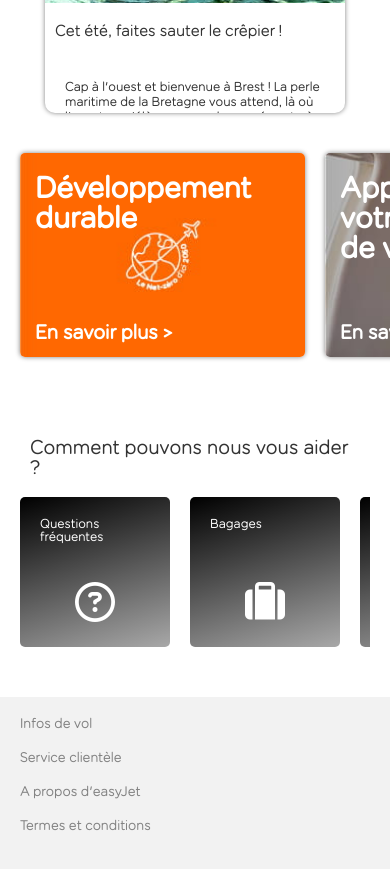
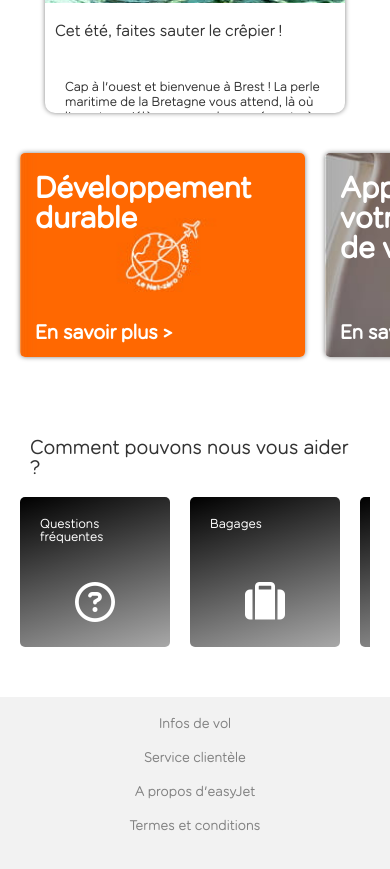
Before and after one commit to Audreyb1995/easyjet-project, a plain HTML site: page index.html in a window 390 px wide. Shown: the part 1932-2801 px from the top of the page. Drawn offline with Linux system fonts and the light colour scheme.

Commit message:
footer modification

```diff
--- a/assets/css/style-670.css
+++ b/assets/css/style-670.css
@@ -52,8 +52,7 @@
 
   .footer-div {
     flex-direction: column;
-    justify-content: center;
-    align-items: center;
+    align-items: center !important;
     padding: 20px;
   }
 }
```
